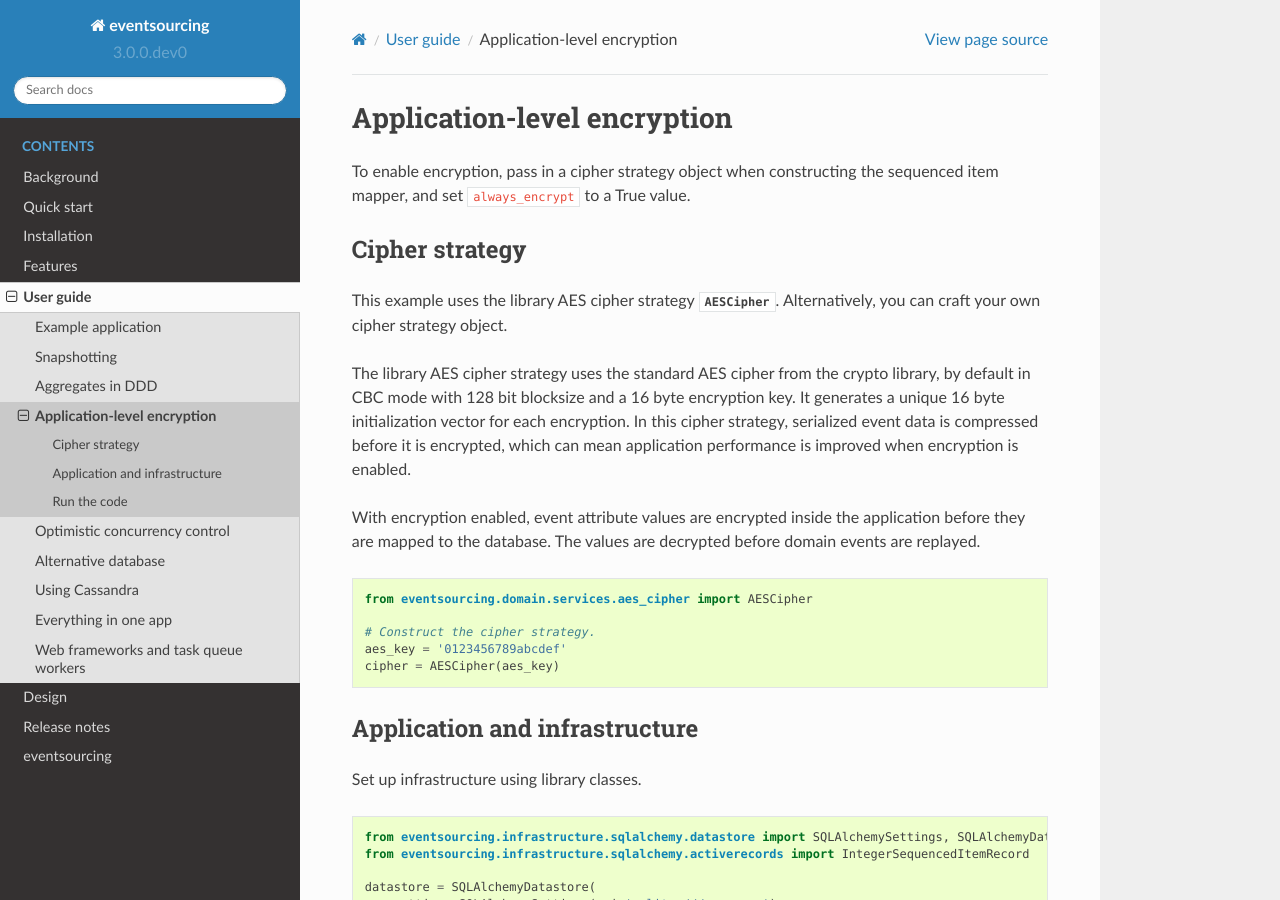
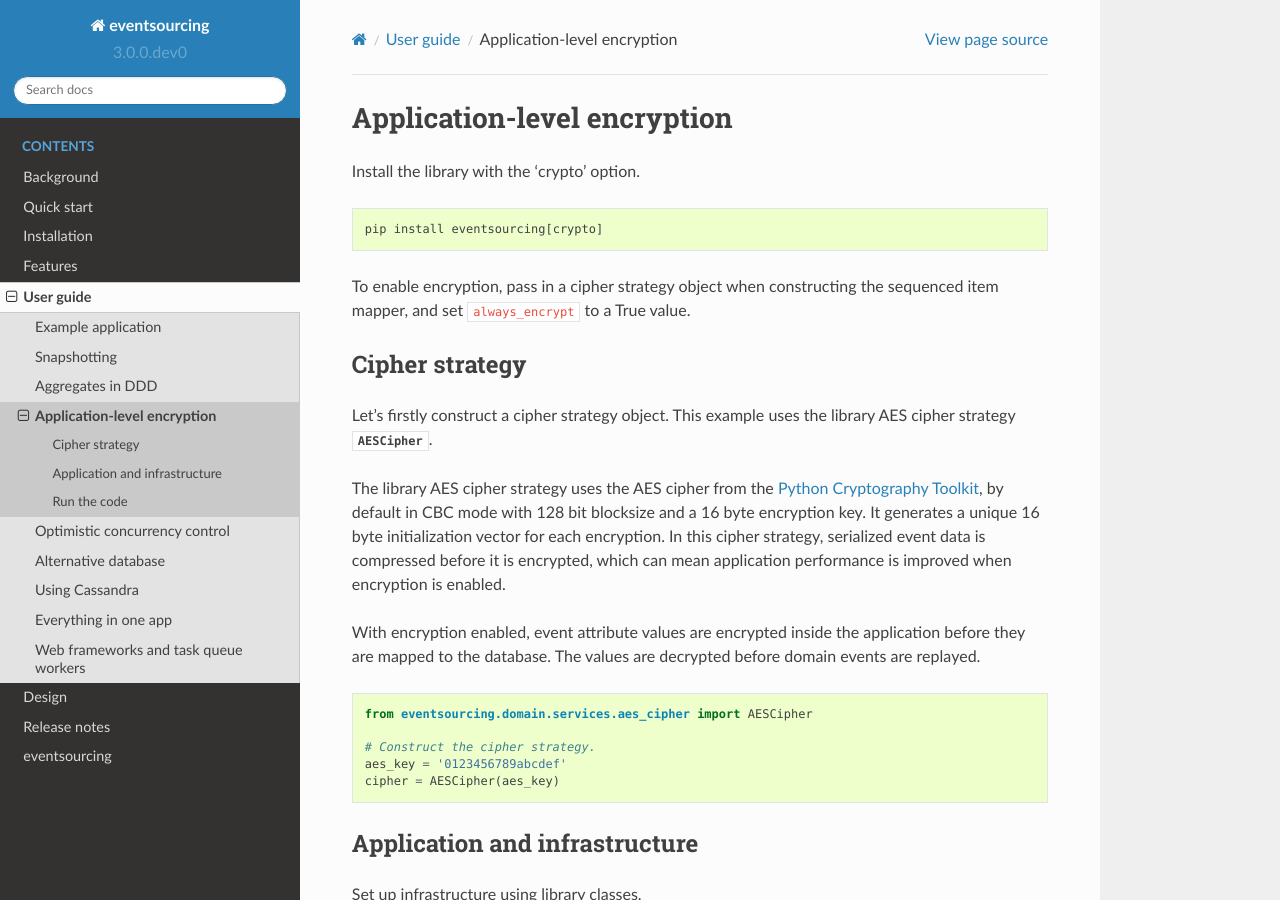
Before and after one commit to pyeventsourcing/eventsourcing, a Sphinx documentation site: the page built from docs/topics/user_guide/encryption.rst, in a window 1280 px wide and 900 px high. Built offline with Sphinx 7.4.7 and the Read the Docs theme 2.0.0, drawn with Linux system fonts in a browser that asks for light colours.

Commit message:
Changed encryption doc to suggest installing with 'crypto' option (which installs the pycrypto library).

```diff
--- a/docs/topics/user_guide/encryption.rst
+++ b/docs/topics/user_guide/encryption.rst
@@ -1,6 +1,14 @@
 ============================
 Application-level encryption
 ============================
+
+
+Install the library with the 'crypto' option.
+
+::
+
+    pip install eventsourcing[crypto]
+
 
 To enable encryption, pass in a cipher strategy object when constructing
 the sequenced item mapper, and set ``always_encrypt`` to a True value.
@@ -8,14 +16,14 @@ the sequenced item mapper, and set ``always_encrypt`` to a True value.
 Cipher strategy
 ---------------
 
-This example uses the library AES cipher strategy
-:class:`~eventsourcing.domain.services.aes_cipher.AESCipher`.
-Alternatively, you can craft your own cipher strategy object.
+Let's firstly construct a cipher strategy object. This example uses the
+library AES cipher strategy :class:`~eventsourcing.domain.services.aes_cipher.AESCipher`.
 
-The library AES cipher strategy uses the standard AES cipher from the crypto library, by
-default in CBC mode with 128 bit blocksize and a 16 byte encryption key. It generates
-a unique 16 byte initialization vector for each encryption. In this cipher strategy,
-serialized event data is compressed before it is encrypted, which can mean application
+The library AES cipher strategy uses the AES cipher from the `Python Cryptography
+Toolkit <https://pypi.python.org/pypi/pycrypto>`__, by default in CBC mode with
+128 bit blocksize and a 16 byte encryption key. It generates a unique 16 byte
+initialization vector for each encryption. In this cipher strategy, serialized
+event data is compressed before it is encrypted, which can mean application
 performance is improved when encryption is enabled.
 
 With encryption enabled, event attribute values are encrypted inside the application
```
